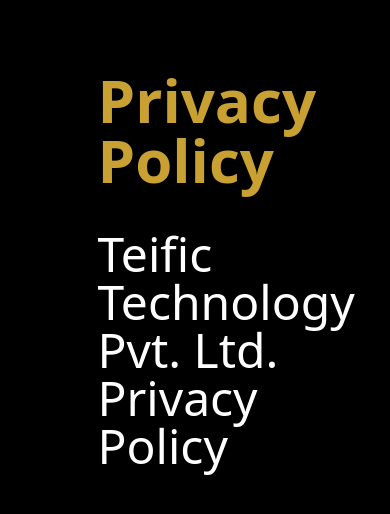
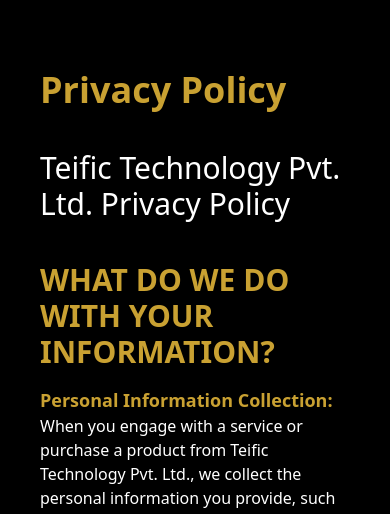
Before and after one commit to Teific001/Teific-Freelance, a React (Create React App) app in the folder frontend/: page /privacy-policy in a window 390 px wide. Shown: the part 142-656 px from the top of the page. Built offline with nearby package versions, Linux system fonts and the light colour scheme; no server answers.

Commit message:
added more func

```diff
--- a/frontend/src/components/Terms/Privacy.jsx
+++ b/frontend/src/components/Terms/Privacy.jsx
@@ -8,11 +8,11 @@
       <Header position={true} />
       <div className="my-36">
         <div className="w-full items-center flex justify-center ">
-          <div className="w-1/2 flex flex-col gap-10">
-            <h2 className="text-[#FBC93ECC] text-6xl font-bold">
+          <div className="w-full px-10 md:w-1/2  flex flex-col gap-10">
+            <h2 className="text-[#FBC93ECC] text-4xl md:text-6xl font-bold">
               Privacy Policy
             </h2>
-            <h3 className="text-5xl">
+            <h3 className="text-3xl md:text-5xl">
               Teific Technology Pvt. Ltd. Privacy Policy
             </h3>
             <div className="flex flex-col gap-10">
--- a/frontend/src/components/Terms/Refund.jsx
+++ b/frontend/src/components/Terms/Refund.jsx
@@ -8,11 +8,11 @@
       <Header position={true} />
       <div className="my-36">
         <div className="w-full items-center flex justify-center ">
-          <div className="w-1/2 flex flex-col gap-10">
-            <h2 className="text-[#FBC93ECC] text-6xl font-bold">
+          <div className="w-full px-10 md:w-1/2  flex flex-col gap-10">
+            <h2 className="text-[#FBC93ECC] text-4xl md:text-6xl  font-bold">
             Shipping and Refund Policy
             </h2>
-            <h3 className="text-5xl">
+            <h3 className="text-3xl md:text-5xl">
               Teific Technology Pvt. Ltd. Shipping and Refund Policy
             </h3>
 
--- a/frontend/src/components/Terms/Terms.jsx
+++ b/frontend/src/components/Terms/Terms.jsx
@@ -9,10 +9,10 @@
       <div className="my-36">
         <div className="w-full items-center flex justify-center ">
           <div className="w-full px-10 md:w-1/2 flex flex-col gap-10">
-            <h2 className="text-[#FBC93ECC] text-6xl font-bold">
+            <h2 className="text-[#FBC93ECC] text-4xl md:text-6xl  font-bold">
               Terms & Condition
             </h2>
-            <h3 className="text-5xl">
+            <h3 className="text-3xl md:text-5xl">
               Terms and Conditions for Teific Private Limited
             </h3>
             <div className="flex flex-col gap-10">
```
